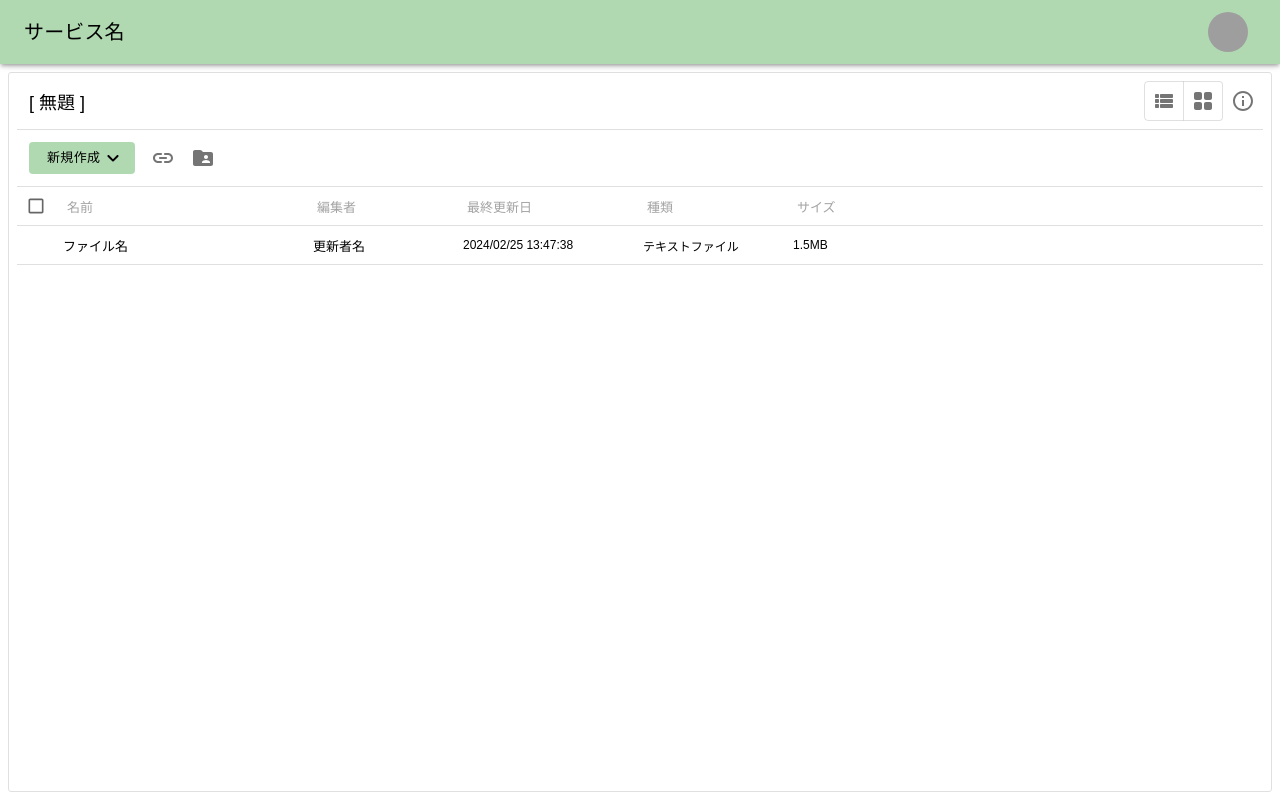
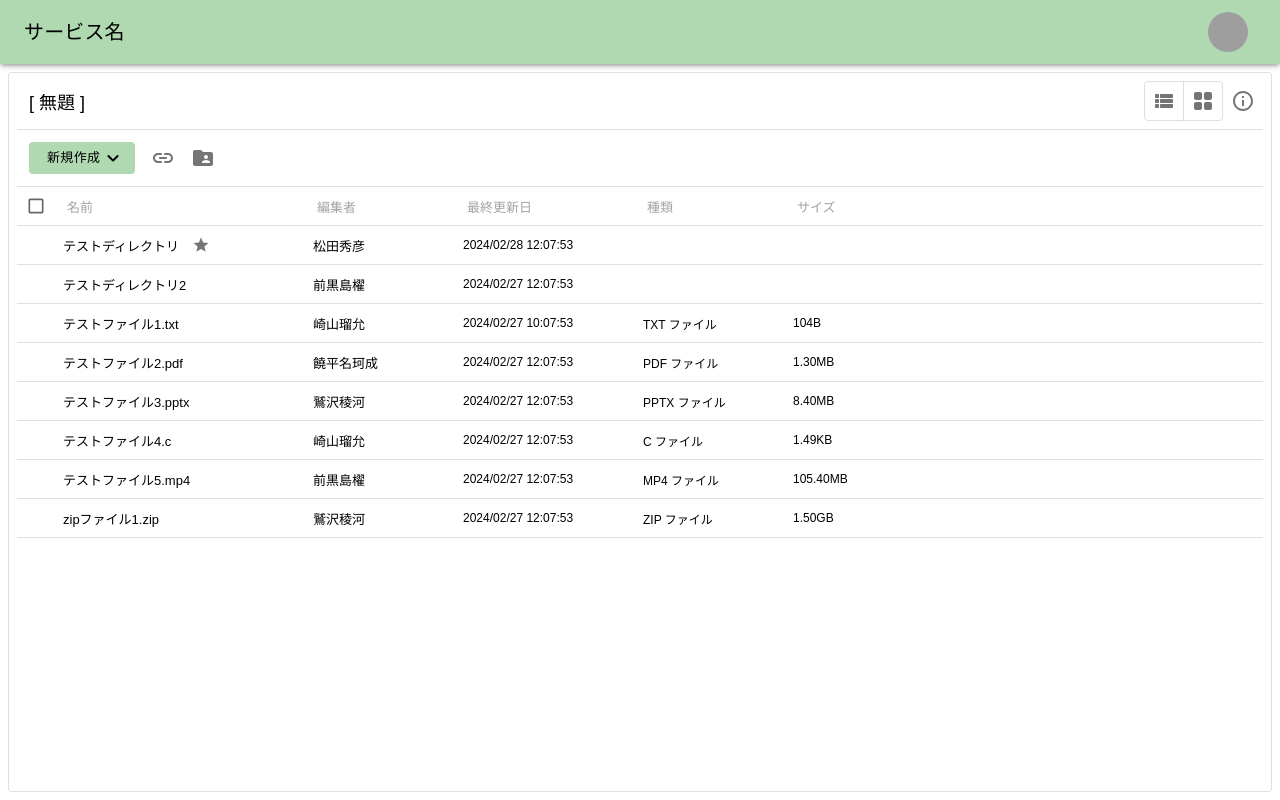
Before and after one commit to yambaru-hackathon/Group-4, a Next.js app: page /course/1/resource in a window 1280 px wide. Built offline with nearby package versions, Linux system fonts and the light colour scheme; grey boxes are pictures that could not be loaded.

Commit message:
Add selection function to columns

```diff
--- a/src/drive/components/Body/List/Data/Columns/FileNameColumn.jsx
+++ b/src/drive/components/Body/List/Data/Columns/FileNameColumn.jsx
@@ -10,6 +10,8 @@ const FileNameColumn = ({
   likeChange = () => {},
   menuClick = () => {},
   width,
+  type = "",
+  file_type,
 }) => {
   return (
     <Box
@@ -18,7 +20,7 @@ const FileNameColumn = ({
     >
       {/* ファイル名 */}
       <Box className={DriveStyles.ListViewDataFieldsFileNameColumnValue}>
-        {value}
+        {value}{ type.toLocaleLowerCase() === "directory" ? "": `.${file_type}` }
       </Box>
 
       {/* お気に入り */}
--- a/src/drive/components/Body/List/Data/Columns/FileSizeColumn.jsx
+++ b/src/drive/components/Body/List/Data/Columns/FileSizeColumn.jsx
@@ -1,17 +1,30 @@
 import { Box } from '@mui/material'
-import React from 'react'
+import React, { useEffect, useState } from 'react'
 import DriveStyles from "@/styles/drive.module.css";
+import fileSizeString from "@/functions/fileSizeString";
 
 const FileSizeColumn = ({
-  value,
+  value = null,
   width,
 }) => {
+
+  const [fileSize, setFileSize] = useState("");
+
+  useEffect(() => {
+
+    if (value === null) {
+      setFileSize("");
+    }else {
+      setFileSize(fileSizeString(value));
+    }
+  }, [value]);
+
   return (
     <Box
       className={DriveStyles.ListViewDataFieldsFileSizeColumn}
       width={width}
     >
-      {value}
+      {fileSize}
     </Box>
   )
 }
--- a/src/drive/components/Body/List/Data/Columns/FileTypeColumn.jsx
+++ b/src/drive/components/Body/List/Data/Columns/FileTypeColumn.jsx
@@ -4,6 +4,7 @@ import DriveStyles from '@/styles/drive.module.css';
 
 const FileTypeColumn = ({
   value = "不明",
+  type = "",
   width,
 }) => {
   return (
@@ -11,7 +12,11 @@ const FileTypeColumn = ({
       className={DriveStyles.ListViewDataFieldsFileTypeColumn}
       width={width}
     >
-      {value}
+      {
+        type.toLocaleLowerCase() === "directory"
+          ? ""
+          : `${value.toUpperCase()} ファイル`
+      }
     </Box>
   )
 }
--- a/src/drive/components/Body/List/Data/Columns/SelectedCheckBox.jsx
+++ b/src/drive/components/Body/List/Data/Columns/SelectedCheckBox.jsx
@@ -2,12 +2,18 @@ import { Box, Checkbox } from '@mui/material'
 import React from 'react'
 import DriveStyles from '@/styles/drive.module.css';
 
-const SelectedCheckBox = () => {
+const SelectedCheckBox = ({
+  selected,
+  onChange = () => {},
+}) => {
   return (
     <Box>
       <Checkbox
         className={DriveStyles.ListViewDataFieldsCheckBox}
         size='small'
+        checked={selected}
+        onChange={onChange}
+        onClick={(e) => e.stopPropagation()}
       />
     </Box>
   )
--- a/src/drive/components/Body/List/Data/Data.jsx
+++ b/src/drive/components/Body/List/Data/Data.jsx
@@ -2,11 +2,32 @@ import { Box } from '@mui/material'
 import React from 'react'
 import DriveStyles from '@/styles/drive.module.css';
 import DataColumn from '@/drive/components/Body/List/Data/DataColumn';
+import { useRecoilValue } from 'recoil';
+import { directoryItems } from "@/recoil/Drive/Items";
 
 const Data = () => {
+
+  const items = useRecoilValue(directoryItems);
+
   return (
     <Box>
-      <DataColumn />
+      {
+        items.map((item, i) => {
+          return (
+            <DataColumn
+              key={i}
+              type={item.type}
+              uid={item.uid}
+              file_name={item.name}
+              update_user={item.update_user.user_name}
+              update_at={item.update_at}
+              file_size={item.file_size}
+              file_type={item.file_type}
+              isLike={item.isLike}
+            />
+          );
+        })
+      }
     </Box>
   )
 }
--- a/src/drive/components/Body/List/Data/DataColumn.jsx
+++ b/src/drive/components/Body/List/Data/DataColumn.jsx
@@ -1,7 +1,7 @@
 import { Box, Divider } from '@mui/material'
 import React, { useState } from 'react'
 import DriveStyles from '@/styles/drive.module.css';
-import { useRecoilValue } from 'recoil';
+import { useRecoilState, useRecoilValue } from 'recoil';
 import { columnFields } from "@/recoil/Drive/Fields";
 import SelectedCheckBox from "@/drive/components/Body/List/Data/Columns/SelectedCheckBox"
 import FileNameColumn from "@/drive/components/Body/List/Data/Columns/FileNameColumn"
@@ -10,45 +10,90 @@ import UpdateUserColumn from "@/drive/components/Body/List/Data/Columns/UpdateUs
 import FileTypeColumn from "@/drive/components/Body/List/Data/Columns/FileTypeColumn"
 import FileSizeColumn from "@/drive/components/Body/List/Data/Columns/FileSizeColumn"
 import ItemMenu from "@/drive/components/Body/List/Data/Menu/ItemMenu";
+import { selectItems } from '@/recoil/Drive/Items';
 
 const DataColumn = ({
+  uid = null,
   file_name = "ファイル名",
   update_user = "更新者名",
   update_at = "2024-02-25T13:47:38.605Z",
+  type = "",
+  file_type = "不明",
+  file_size = "不明",
+  isLike = false,
 }) => {
   const columns = useRecoilValue(columnFields);
+  const [selects , setSelectItems] = useRecoilState(selectItems);
 
   // ReactState
-  const [isSelected, setIsSelected] = useState(false);
-  const [isLike, setIsLike] = useState(false);  // お気に入り
   const [isOpenMenu, setIsOpenMenu] = useState(false);
   const [menuTargetElm, setMenuTargetElm] = useState(null);
 
   // Handlers
-  const handleLikeChange = () => {
-    setIsLike(!isLike);
+  const handleLikeChange = (e) => {
+    e.stopPropagation();
+    // setIsLike(!isLike);
   }
 
   const menuOpenHandler = (e) => {
+    e.stopPropagation();
     // セレクトを有効化
     setMenuTargetElm(e.currentTarget);
     setIsOpenMenu(true);
   }
 
+  const selectChangeHandler = (e) => {
+    e.stopPropagation();
+    const indexNum = selects.findIndex(elm => elm.uid === uid && elm.type === type);
+
+    if (e.target.checked) {
+      // アイテムを追加
+
+      // すでに選択されているかを確認
+      if (indexNum !== -1) {
+        return;
+      }
+
+      // 追加
+      setSelectItems((b) => {
+        return [...b, {uid, type}];
+      });
+    }else {
+      // アイテムを削除
+      setSelectItems((b) => {
+        return b.toSpliced(indexNum, 1);
+      })
+    }
+  }
+
   return (
     <Box>
-      <Box className={
-        isOpenMenu
-          ? DriveStyles.ListViewDataFieldsMenuOpen
-          : DriveStyles.ListViewDataFields
-      }>
+      <Box
+        className={
+          `${isOpenMenu
+            ? DriveStyles.ListViewDataFieldsMenuOpen
+            : DriveStyles.ListViewDataFields}
+          ${selects.some(elm => elm.uid === uid && elm.type === type)
+            ? DriveStyles.ListViewDataFieldsSelected
+            : ""
+          }`
+        }
+        onClick={(e) => {
+          setSelectItems([{uid, type}]);
+        }}
+      >
         {/* チェックボックス */}
-        <SelectedCheckBox />
+        <SelectedCheckBox
+          selected={selects.some(elm => elm.uid === uid && elm.type === type)}
+          onChange={selectChangeHandler}
+        />
 
         {/* ファイル名 */}
         <FileNameColumn
           value={file_name}
           isLike={isLike}
+          type={type}
+          file_type={file_type}
           likeChange={handleLikeChange}
           menuClick={menuOpenHandler}
           width={columns.find(elm => elm.fieldId === "name")?.width}
@@ -68,13 +113,14 @@ const DataColumn = ({
 
         {/* ファイル種類 */}
         <FileTypeColumn
-          value={"テキストファイル"}
+          value={file_type}
+          type={type}
           width={columns.find(elm => elm.fieldId === "file_type")?.width}
         />
 
         {/* ファイルサイズ */}
         <FileSizeColumn
-          value={"1.5MB"}
+          value={file_size}
           width={columns.find(elm => elm.fieldId === "file_size")?.width}
         />
       </Box>
--- a/src/drive/components/Body/List/Field/SelectCheckBox.jsx
+++ b/src/drive/components/Body/List/Field/SelectCheckBox.jsx
@@ -1,16 +1,30 @@
+import { directoryItems, selectItems } from '@/recoil/Drive/Items';
 import { Box, Checkbox } from '@mui/material'
-import React, { useState } from 'react'
+import React, { useEffect, useState } from 'react'
+import { useRecoilState, useRecoilValue } from 'recoil';
 
 const SelectCheckBox = () => {
 
-  const [allItemSelected, setAllItemSelected] = useState(false);
+  // Recoil
+  const [selected, setSelectItems] = useRecoilState(selectItems);
+  const dirItems = useRecoilValue(directoryItems);
+
 
   return (
     <Box>
       <Checkbox
-        checked={allItemSelected}
-        onChange={() => {
-          setAllItemSelected(!allItemSelected);
+        checked={selected.length === dirItems.length}
+        indeterminate={selected.length > 0 && selected.length < dirItems.length}
+        onChange={(e) => {
+          const checked = e.target.checked;
+
+          if (checked) {
+            setSelectItems(dirItems.map((elm) => {
+              return {uid: elm.uid, type: elm.type}
+            }));
+          }else{
+            setSelectItems([]);
+          }
         }}
         size='small'
       />
--- /dev/null
+++ b/src/functions/fileSizeString.jsx
@@ -0,0 +1,16 @@
+
+const fileSizes = ["B", "KB", "MB", "GB", "TB", "PB", "EB", "ZB", "YB"];
+
+const fileSizeString = (bytes) => {
+    if (bytes === 0) return "0B";
+
+    const i = parseInt(Math.floor(Math.log(bytes) / Math.log(1024)));
+    const num = (bytes / Math.pow(1024, i));
+    return `${
+        Number.isInteger(num)
+            ? num
+            : num.toFixed(2)
+        }${fileSizes[i]}`;
+}
+
+export default fileSizeString;
--- /dev/null
+++ b/src/recoil/Drive/Items.jsx
@@ -0,0 +1,152 @@
+import { atom } from "recoil";
+
+const directoryItems = atom({
+    key: "directoryItems",
+    default: [{
+        type: "directory",
+        name: "テストディレクトリ",
+        uid: "ifgergwmd3768wzaa6uzs2tjusxsupi3w8wg9si4zc9wbiyibn",
+        update_at: "2024-02-28T12:07:53.564Z",
+        update_user: {
+            user_name: "松田秀彦",
+            user_id: "1",
+        },
+        create_at: "2024-02-28T12:00:00.564Z",
+        create_user: {
+            user_name: "鷲沢稜河",
+            user_id: "2",
+        },
+        isLike: true,
+        file_size: null,
+        file_type: null,
+    },{
+        type: "directory",
+        name: "テストディレクトリ2",
+        uid: "gmz2dj2gfrzfga8ybyhpndy887mkasf4ng4pr4x2rig5inz4ym",
+        update_at: "2024-02-27T12:07:53.564Z",
+        update_user: {
+            user_name: "前黒島櫂",
+            user_id: "5",
+        },
+        create_at: "2024-02-27T12:00:00.564Z",
+        create_user: {
+            user_name: "饒平名珂成",
+            user_id: "3",
+        },
+        isLike: false,
+        file_size: null,
+        file_type: null,
+    },{
+        type: "file",
+        name: "テストファイル1",
+        uid: "hbb6cb458ky4b9nhpeeznzgxmtbkaseytma93pucpa767n23xr",
+        update_at: "2024-02-27T10:07:53.564Z",
+        update_user: {
+            user_name: "崎山瑠允",
+            user_id: "4",
+        },
+        create_at: "2024-02-25T12:07:53.564ZZ",
+        create_user: {
+            user_name: "崎山瑠允",
+            user_id: "4",
+        },
+        isLike: false,
+        file_size: 104,
+        file_type: "txt",
+    },{
+        type: "file",
+        name: "テストファイル2",
+        uid: "sxmwwn7tbuwtgrn5yt64tm6i6gitbf92dc39j762mdtwdr8n8p",
+        update_at: "2024-02-27T12:07:53.564Z",
+        update_user: {
+            user_name: "饒平名珂成",
+            user_id: "3",
+        },
+        create_at: "2024-02-25T12:07:53.564ZZ",
+        create_user: {
+            user_name: "饒平名珂成",
+            user_id: "3",
+        },
+        isLike: false,
+        file_size: 1363149,
+        file_type: "pdf",
+    },{
+        type: "file",
+        name: "テストファイル3",
+        uid: "wsawihc4nsy9jcgtp2txni6hgufk7mwjfr8uiwc2km96j6wppk",
+        update_at: "2024-02-27T12:07:53.564Z",
+        update_user: {
+            user_name: "鷲沢稜河",
+            user_id: "2",
+        },
+        create_at: "2024-02-25T12:07:53.564ZZ",
+        create_user: {
+            user_name: "鷲沢稜河",
+            user_id: "2",
+        },
+        isLike: false,
+        file_size: 8808038,
+        file_type: "pptx",
+    },{
+        type: "file",
+        name: "テストファイル4",
+        uid: "gcisgsmpiiy3jf94yg9h7hztiu57g98dcj4mhzinfuy38ynkz9",
+        update_at: "2024-02-27T12:07:53.564Z",
+        update_user: {
+            user_name: "崎山瑠允",
+            user_id: "4",
+        },
+        create_at: "2024-02-25T12:07:53.564ZZ",
+        create_user: {
+            user_name: "崎山瑠允",
+            user_id: "4",
+        },
+        isLike: false,
+        file_size: 1523,
+        file_type: "c",
+    },{
+        type: "file",
+        name: "テストファイル5",
+        uid: "teijdg5as53fh2x7kewr377axk8f65uhffd9cfs55gg6ch584r",
+        update_at: "2024-02-27T12:07:53.564Z",
+        update_user: {
+            user_name: "前黒島櫂",
+            user_id: "5",
+        },
+        create_at: "2024-02-25T12:07:53.564ZZ",
+        create_user: {
+            user_name: "前黒島櫂",
+            user_id: "5",
+        },
+        isLike: false,
+        file_size: 110519910,
+        file_type: "mp4",
+    },{
+        type: "zip",
+        name: "zipファイル1",
+        uid: "xru6fdzx3y74fkjp2rmyjbjbi5x2m6dbght4x26bs4a4ig8gnj",
+        update_at: "2024-02-27T12:07:53.564Z",
+        update_user: {
+            user_name: "鷲沢稜河",
+            user_id: "2",
+        },
+        create_at: "2024-02-25T12:07:53.564ZZ",
+        create_user: {
+            user_name: "鷲沢稜河",
+            user_id: "2",
+        },
+        isLike: false,
+        file_size: 1610612736,
+        file_type: "zip",
+    }],
+});
+
+const selectItems = atom({
+    key: "selectItems",
+    default: [],
+});
+
+export {
+    directoryItems,
+    selectItems,
+};
--- a/src/styles/drive.module.css
+++ b/src/styles/drive.module.css
@@ -193,7 +193,8 @@ ul.css-h4y409-MuiList-root {
 .ListViewDataFields:hover .ListViewDataFieldsFileNameColumnLikeButton,
 .ListViewDataFieldsMenuOpen .ListViewDataFieldsCheckBox,
 .ListViewDataFieldsMenuOpen .ListViewDataFieldsFileNameColumnMenuButton,
-.ListViewDataFieldsMenuOpen .ListViewDataFieldsFileNameColumnLikeButton {
+.ListViewDataFieldsMenuOpen .ListViewDataFieldsFileNameColumnLikeButton,
+.ListViewDataFieldsSelected .ListViewDataFieldsCheckBox{
     pointer-events: unset;
     opacity: 1;
 }
```
